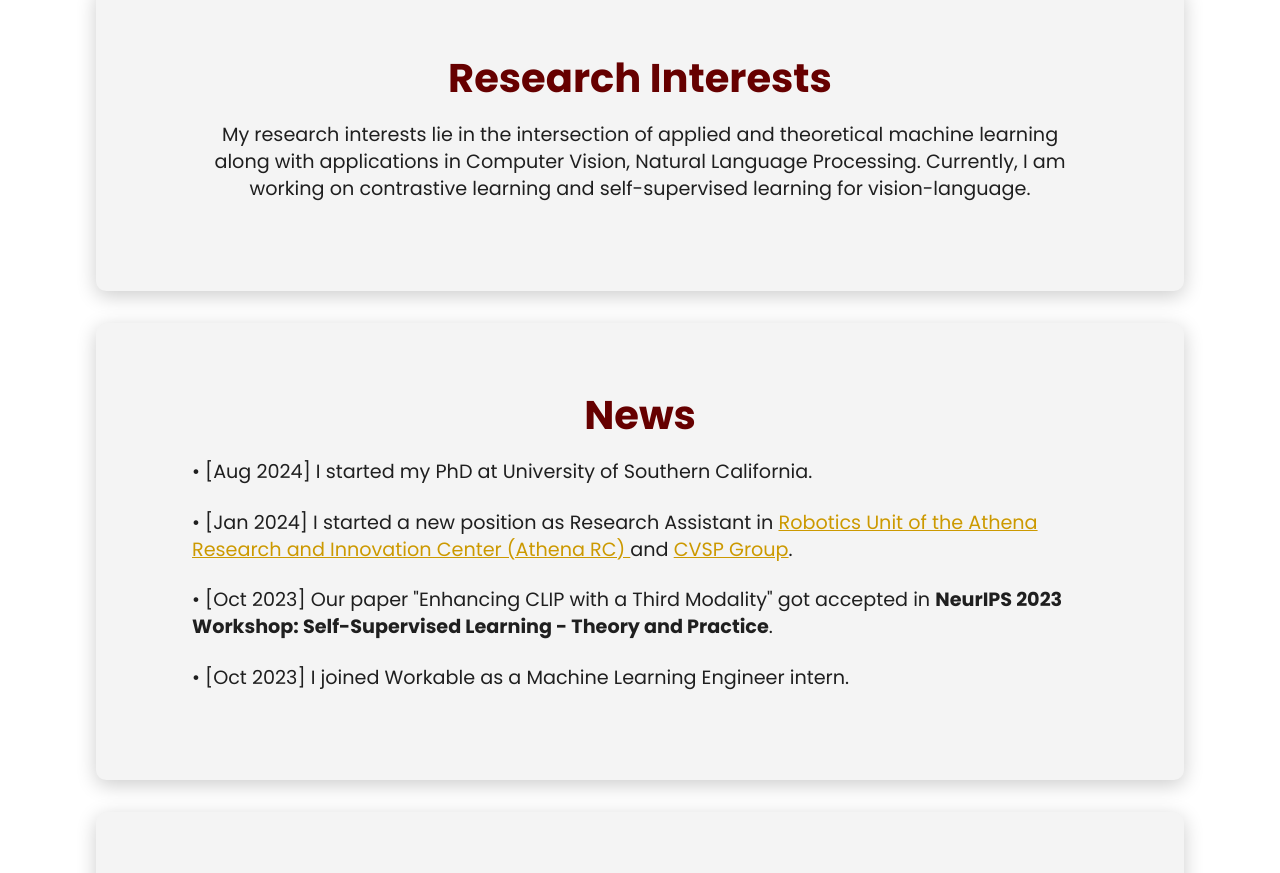
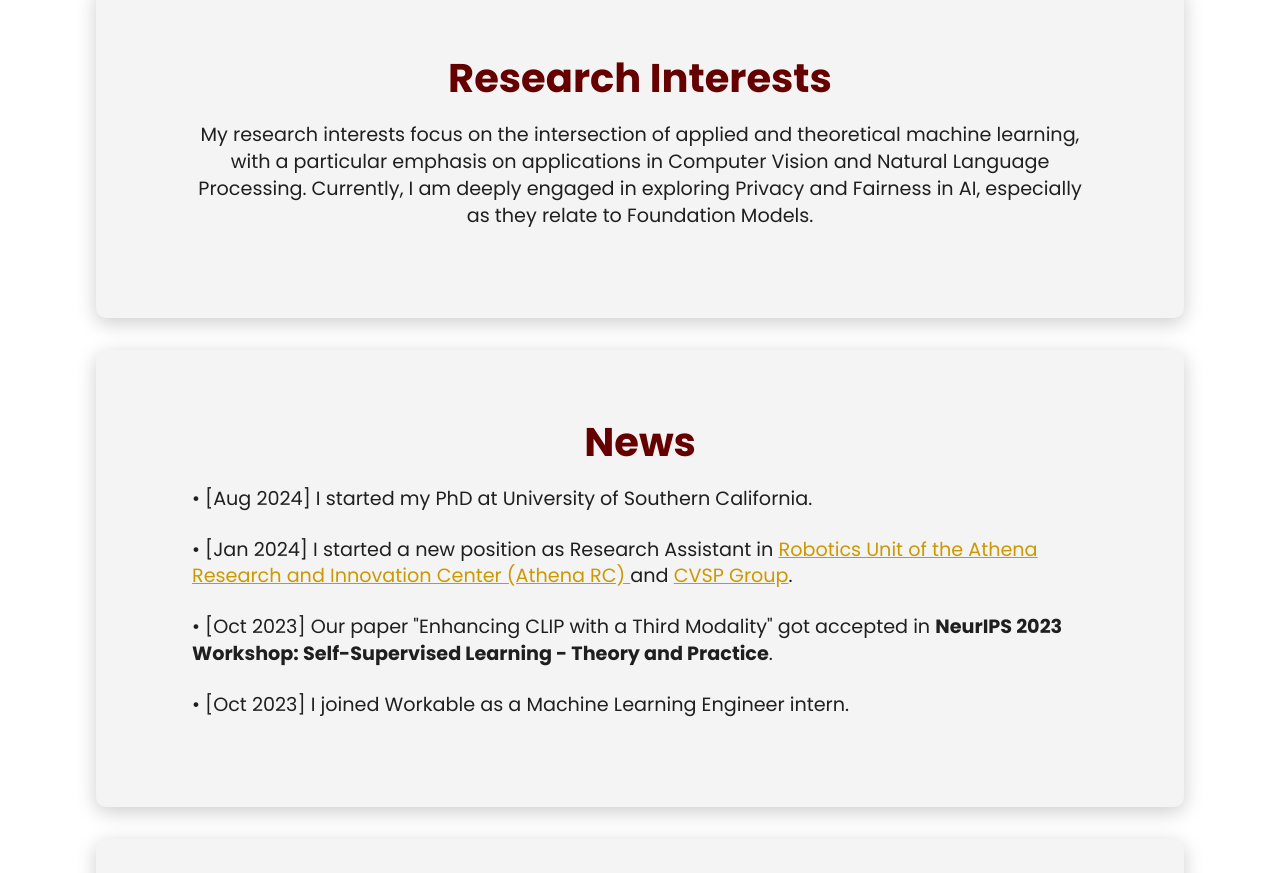
Before and after one commit to timtsapras23/timtsapras23.github.io, a plain HTML site: page index.html in a window 1280 px wide. Shown: the part 840-1713 px from the top of the page. Drawn offline with Linux system fonts and the light colour scheme.

Commit message:
updated research

```diff
--- a/index.html
+++ b/index.html
@@ -379,7 +379,7 @@
 
     <section id="research">
         <h2>Research Interests</h2>
-        <p>My research interests lie in the intersection of applied and theoretical machine learning along with applications in Computer Vision, Natural Language Processing. Currently, I am working on contrastive learning and self-supervised learning for vision-language.</p>
+        <p>My research interests focus on the intersection of applied and theoretical machine learning, with a particular emphasis on applications in Computer Vision and Natural Language Processing. Currently, I am deeply engaged in exploring Privacy and Fairness in AI, especially as they relate to Foundation Models.</p>
     </section>
 
     <section id="news" style="text-align: left;">
```
